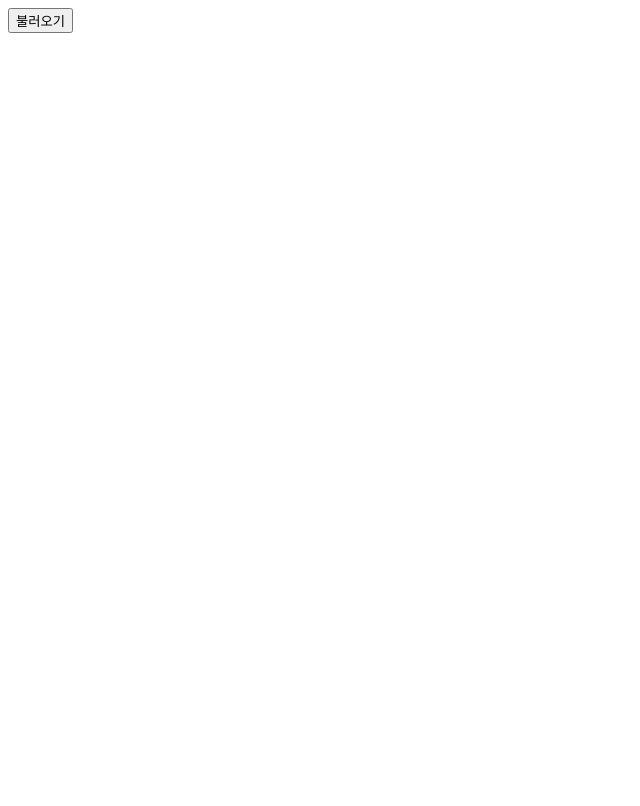
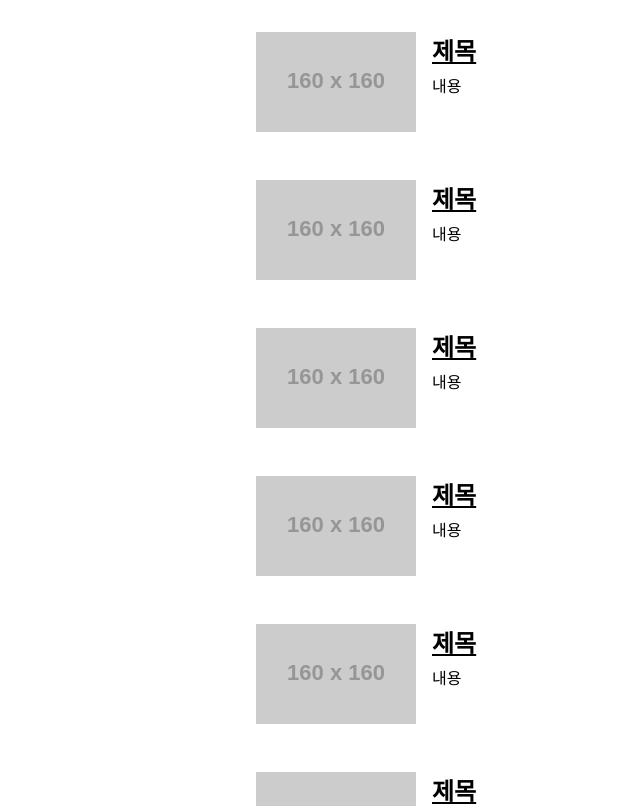
Before and after one commit to oinochoe/react_new, a React (Create React App) app in the folder news-viewer/: page / in a window 1280 px wide. Shown: the top 806 px of the page, without its empty margins (0-640 px from the left). Built offline with nearby package versions, Linux system fonts and the light colour scheme.

Commit message:
newsItem 오타 수정 및 NewsList 가데이터로 완료

```diff
--- a/news-viewer/src/App.js
+++ b/news-viewer/src/App.js
@@ -1,32 +1,8 @@
-import React, { useState } from 'react';
-import axios from 'axios';
+import React from 'react';
+import NewsList from './components/NewsList';
 
 const App = () => {
-  const [data, setData] = useState(null);
-  const onClick = async () => {
-    try {
-      const response = await axios.get(
-        'https://newsapi.org/v2/top-headlines?country=kr&category=technology&apiKey=77b22cca25e1454281497e59e5be6992',
-      );
-      setData(response.data);
-    } catch (e) {
-      console.log(e);
-    }
-  };
-  return (
-    <div>
-      <div>
-        <button onClick={onClick}>불러오기</button>
-      </div>
-      {data && (
-        <textarea
-          rows={7}
-          value={JSON.stringify(data, null, 2)}
-          readOnly={true}
-        />
-      )}
-    </div>
-  );
+  return <NewsList />;
 };
 
 export default App;
--- a/news-viewer/src/components/NewsItem.js
+++ b/news-viewer/src/components/NewsItem.js
@@ -38,7 +38,7 @@
       {urlToImage && (
         <div className="thumbnail">
           <a href={url} target="_blank" rel="noopener noreferrer">
-            <img src={urlToImage} alt="thumbnail" />>
+            <img src={urlToImage} alt="thumbnail" />
           </a>
         </div>
       )}
--- a/news-viewer/src/components/NewsList.js
+++ b/news-viewer/src/components/NewsList.js
@@ -0,0 +1,40 @@
+import React from 'react';
+import styled from 'styled-components';
+import NewsItem from './NewsItem';
+
+const NewsListBlock = styled.div`
+  box-sizing: border-box;
+  padding-bottom: 3rem;
+  width: 768px;
+  margin: 0 auto;
+  margin-top: 2rem;
+  @media screen and (max-width: 768px) {
+    width: 100%;
+    padding-left: 1rem;
+    padding-right: 1rem;
+  }
+`;
+
+const sampleArticle = {
+  title: '제목',
+  description: '내용',
+  url: 'https://google.com',
+  urlToImage: 'https://via.placeholder.com/160',
+};
+
+const NewsList = () => {
+  return (
+    <NewsListBlock>
+      <NewsItem article={sampleArticle} />
+      <NewsItem article={sampleArticle} />
+      <NewsItem article={sampleArticle} />
+      <NewsItem article={sampleArticle} />
+      <NewsItem article={sampleArticle} />
+      <NewsItem article={sampleArticle} />
+      <NewsItem article={sampleArticle} />
+      <NewsItem article={sampleArticle} />
+    </NewsListBlock>
+  );
+};
+
+export default NewsList;
```
